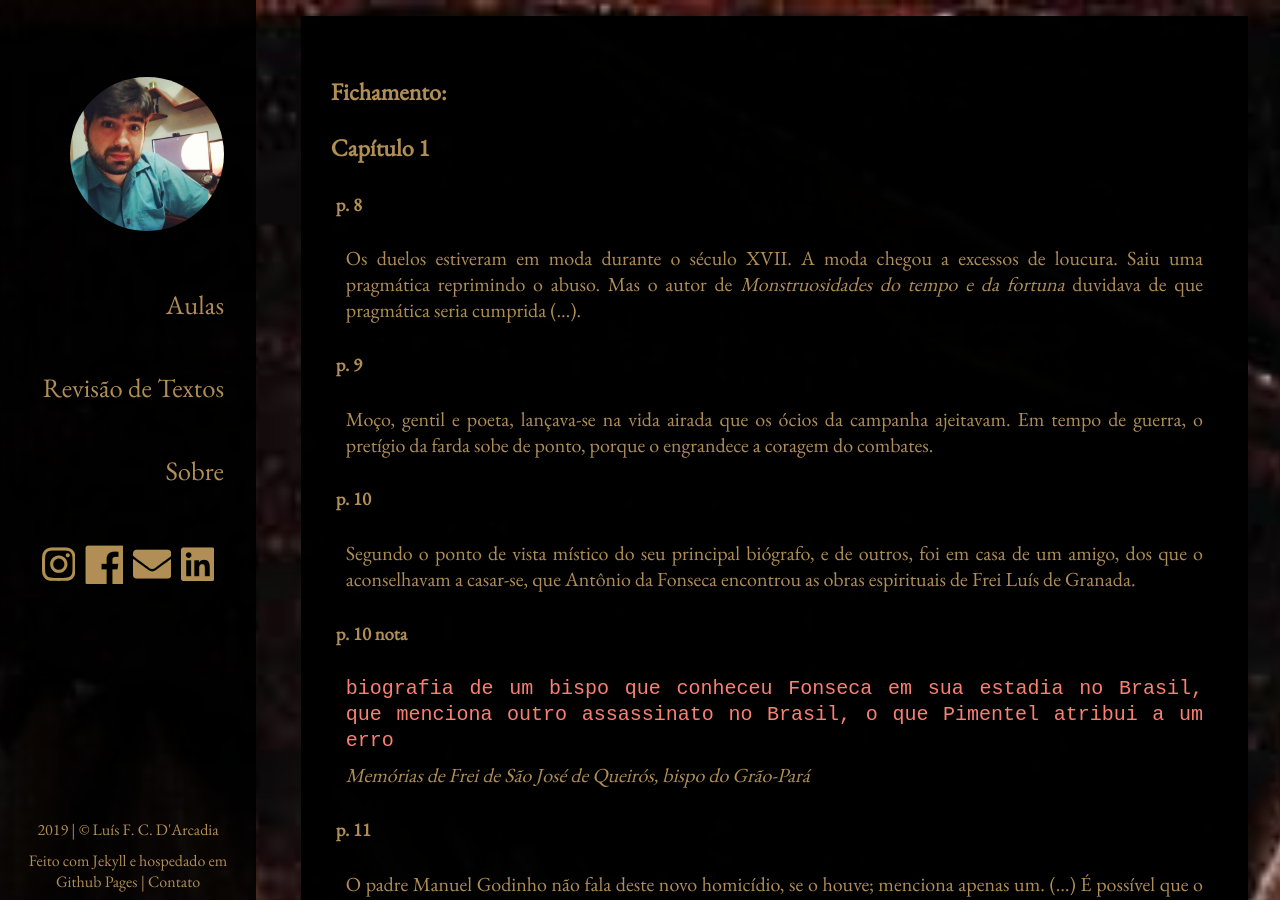
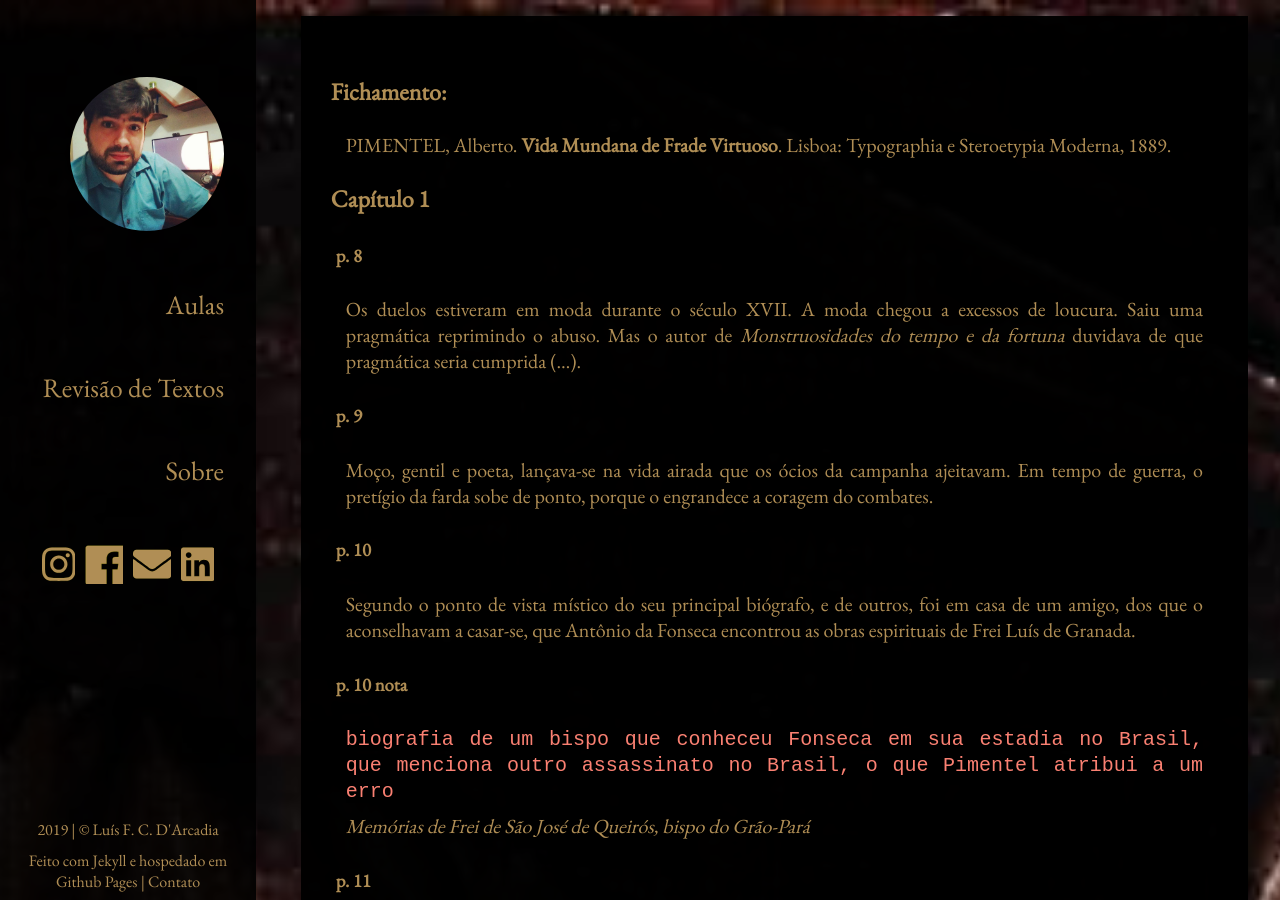
Before and after one commit to luisdarcadia/luisdarcadia.github.io, a Jekyll site: the page built from _fichamentos/pimentelvidamundanadeumfradevirtuoso.md, in a window 1280 px wide and 900 px high. Built offline with Jekyll 4.4.1, drawn with Linux system fonts in a browser that asks for light colours; nearby versions of some CDN libraries.

Commit message:
Update fichados.yml

```diff
--- a/_data/fichados.yml
+++ b/_data/fichados.yml
@@ -66,6 +66,14 @@
   paginas: "371-392"
 
 #livros
+- key: pimentel1889
+  autornome: "Alberto"
+  autorsobrenome: "Pimentel"
+  titulo: 'Vida Mundana de Frade Virtuoso'
+  local: "Lisboa"
+  editora: "Typographia e Steroetypia Moderna"
+  ano: "1889"
+
 - key: freire2006
   autornome: "Paulo"
   autorsobrenome: "Freire"
```
